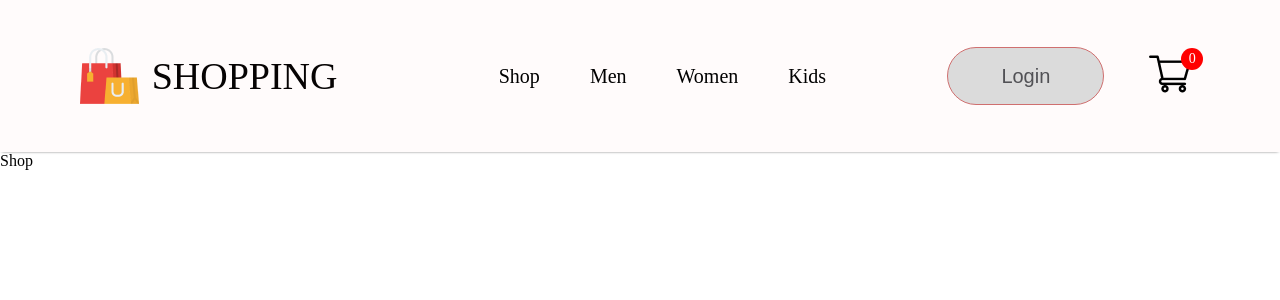
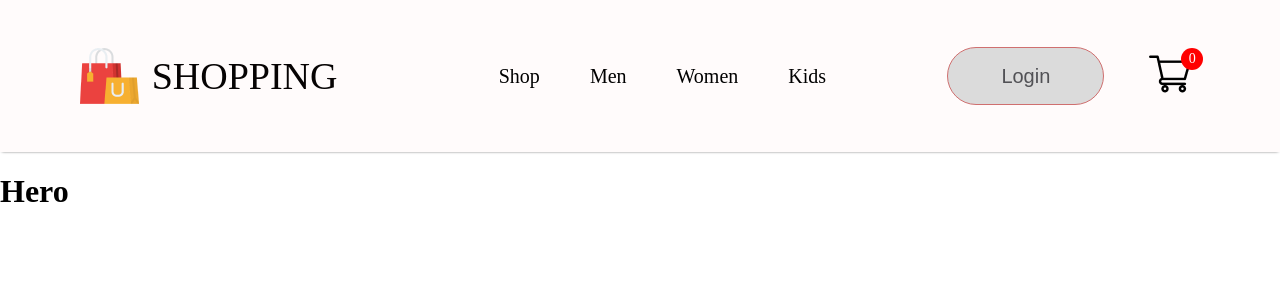
Before and after one commit to Diwash-Tharu/E-commerce-node, a React (Create React App) app in the folder forntend/: page / in a window 1280 px wide. Shown: the top 300 px of the page. Built offline with nearby package versions, Linux system fonts and the light colour scheme; a web font is replaced by a local one.

Commit message:
making the hero file name and folder

```diff
--- a/forntend/src/Components/Hero/Hero.jsx
+++ b/forntend/src/Components/Hero/Hero.jsx
@@ -1,5 +1,5 @@
 import React from 'react'
-
+import "./Hero.css"
 export const Hero = () => {
   return (
     <div className="hero">
--- a/forntend/src/Pages/Shop.jsx
+++ b/forntend/src/Pages/Shop.jsx
@@ -1,7 +1,10 @@
 import React from 'react'
+import Hero from '../Components/Hero/Hero'
 
 export const Shop = () => {
   return (
-    <div>Shop</div>
+    <div>
+      <Hero/>
+    </div>
   )
 }
```
